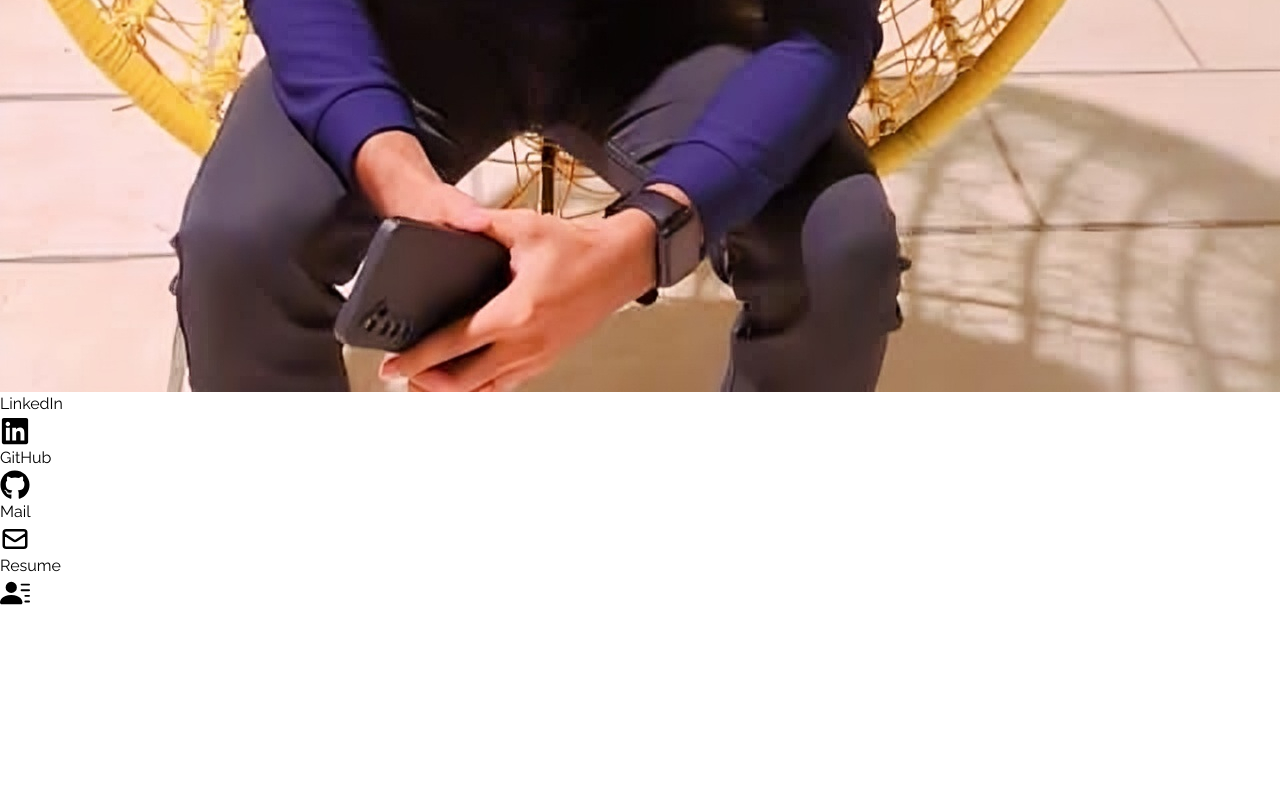
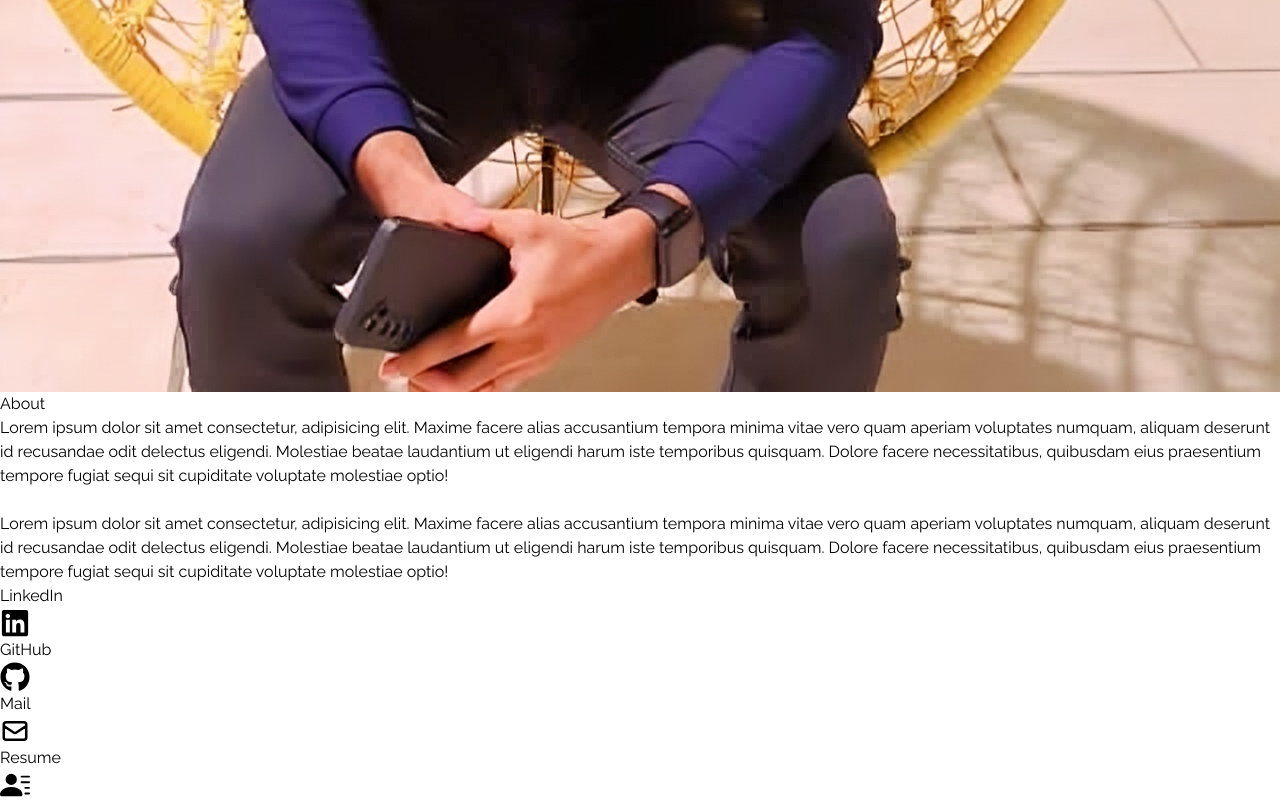
Before and after one commit to Aftab1112/My-Portfolio, a React (Vite) app: page / in a window 1280 px wide. Shown: the part 1174-1974 px from the top of the page. Before the commit the page ends 1782 px from the top, so only its background shows below. Built offline with nearby package versions, Linux system fonts and the light colour scheme.

Commit message:
added abiut section along with blur header

```diff
--- a/src/App.jsx
+++ b/src/App.jsx
@@ -1,3 +1,4 @@
+import About from "./components/About";
 import Home from "./components/Home";
 import Navbar from "./components/Navbar";
 import SocialIcons from "./components/SocialIcons";
@@ -7,6 +8,7 @@ function App() {
     <div>
       <Navbar />
       <Home />
+      <About />
       <SocialIcons />
     </div>
   );
--- /dev/null
+++ b/src/components/About.jsx
@@ -0,0 +1,38 @@
+import React from "react";
+
+export default function About() {
+  return (
+    <div
+      name="about"
+      className="w-full h-screen bg-gradient-to-b from-gray-800 to-black text-white"
+    >
+      <div className="max-w-screen-lg p-4 mx-auto flex flex-col justify-center w-full h-full">
+        <div className="pb-8 flex justify-center items-center">
+          <p className="text-4xl font-bold inline border-b-4 border-gray-500 text-center">
+            About
+          </p>
+        </div>
+        <p className="text-xl mt-20">
+          Lorem ipsum dolor sit amet consectetur, adipisicing elit. Maxime
+          facere alias accusantium tempora minima vitae vero quam aperiam
+          voluptates numquam, aliquam deserunt id recusandae odit delectus
+          eligendi. Molestiae beatae laudantium ut eligendi harum iste
+          temporibus quisquam. Dolore facere necessitatibus, quibusdam eius
+          praesentium tempore fugiat sequi sit cupiditate voluptate molestiae
+          optio!
+        </p>
+
+        <br />
+        <p className="text-xl">
+          Lorem ipsum dolor sit amet consectetur, adipisicing elit. Maxime
+          facere alias accusantium tempora minima vitae vero quam aperiam
+          voluptates numquam, aliquam deserunt id recusandae odit delectus
+          eligendi. Molestiae beatae laudantium ut eligendi harum iste
+          temporibus quisquam. Dolore facere necessitatibus, quibusdam eius
+          praesentium tempore fugiat sequi sit cupiditate voluptate molestiae
+          optio!
+        </p>
+      </div>
+    </div>
+  );
+}
--- a/src/components/Home.jsx
+++ b/src/components/Home.jsx
@@ -39,7 +39,7 @@ export default function Home() {
           <img
             src={myImage}
             alt="my-profile"
-            className="rounded-2xl mx-auto w-1/2 hover:image duration-300 "
+            className="rounded-2xl mx-auto w-1/2 hover:image duration-300 mb-[100px] md:mb-0 "
           />
         </div>
       </div>
--- a/src/components/Navbar.jsx
+++ b/src/components/Navbar.jsx
@@ -28,7 +28,7 @@ export default function Navbar() {
   ];
 
   return (
-    <div className="flex justify-between items-center w-full h-20 text-white fixed bg-black px-4">
+    <div className="flex justify-between items-center w-full h-20 text-white fixed bg-black/80 backdrop-blur-sm z-10 px-4 ">
       <div>
         <h1 className="text-5xl  ml-2 cursor-pointer relative z-10 track tracking-wide  hover:tracking-[6px] duration-300">
           AF<span className="text-blue-500 opacity-95 ">T</span>AB
@@ -38,7 +38,7 @@ export default function Navbar() {
         {links.map(({ id, link }) => (
           <li
             key={id}
-            className="px-4 cursor-pointer capitalize text-gray-500 hover:text-white   duration-500 hover:scale-x-110 hover:rounded-lg hover:bg-inherit   text-xl hover:boxshadow"
+            className=" px-4 cursor-pointer capitalize text-gray-500 hover:text-white   duration-500 hover:scale-x-110 hover:rounded-lg hover:bg-inherit  text-xl hover:links"
           >
             {link}
           </li>
--- a/src/index.css
+++ b/src/index.css
@@ -19,6 +19,6 @@
     box-shadow: 0 0 5px #03e9f4, 0 0 20px #03e9f4, 0 0 5px #03e9f4, 0 0 2px;
   }
   .links {
-    box-shadow: 0 0 5px #03e9f4, 0 0 20px #03e9f4, 0 0 5px #03e9f4, 0 0 2px;
+    box-shadow: 0 0 5px #03e9f4, 0 0 5px #03e9f4, 0 0 5px #03e9f4, 0 0 2px;
   }
 }
```
